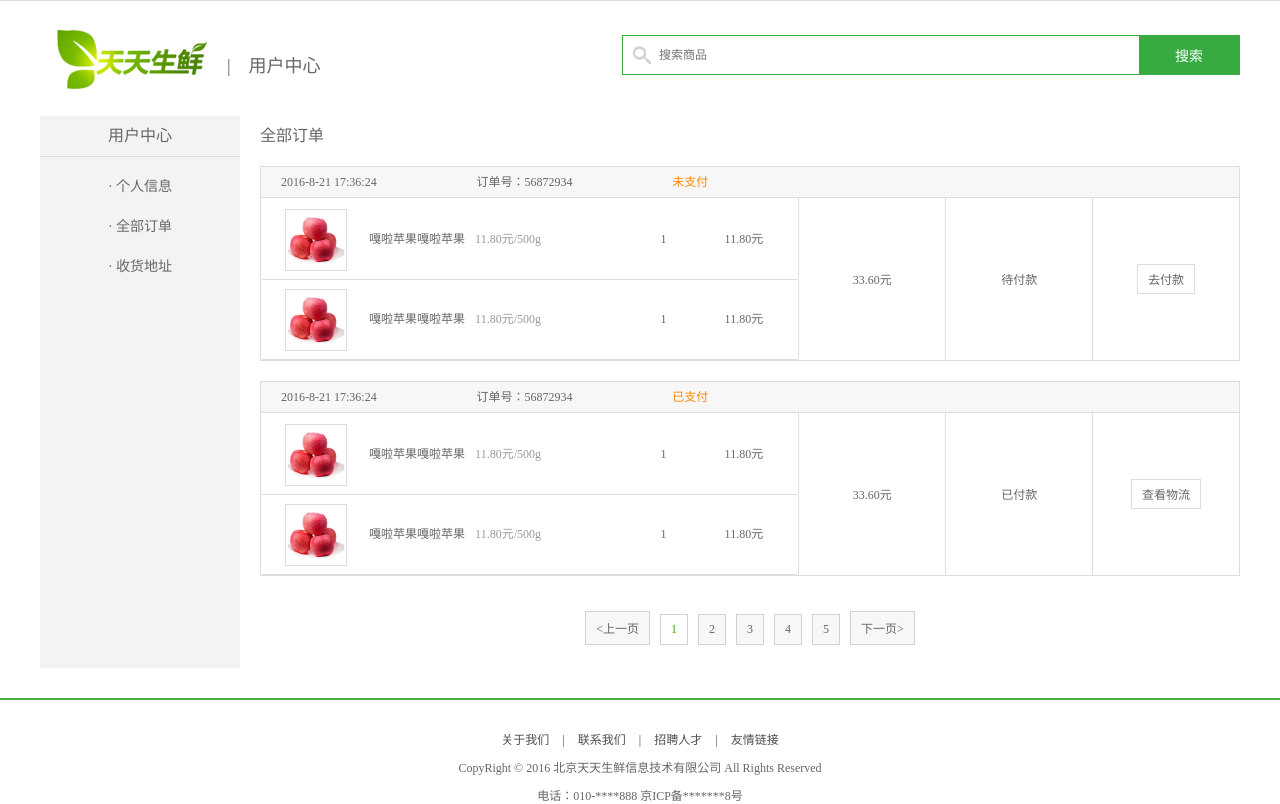
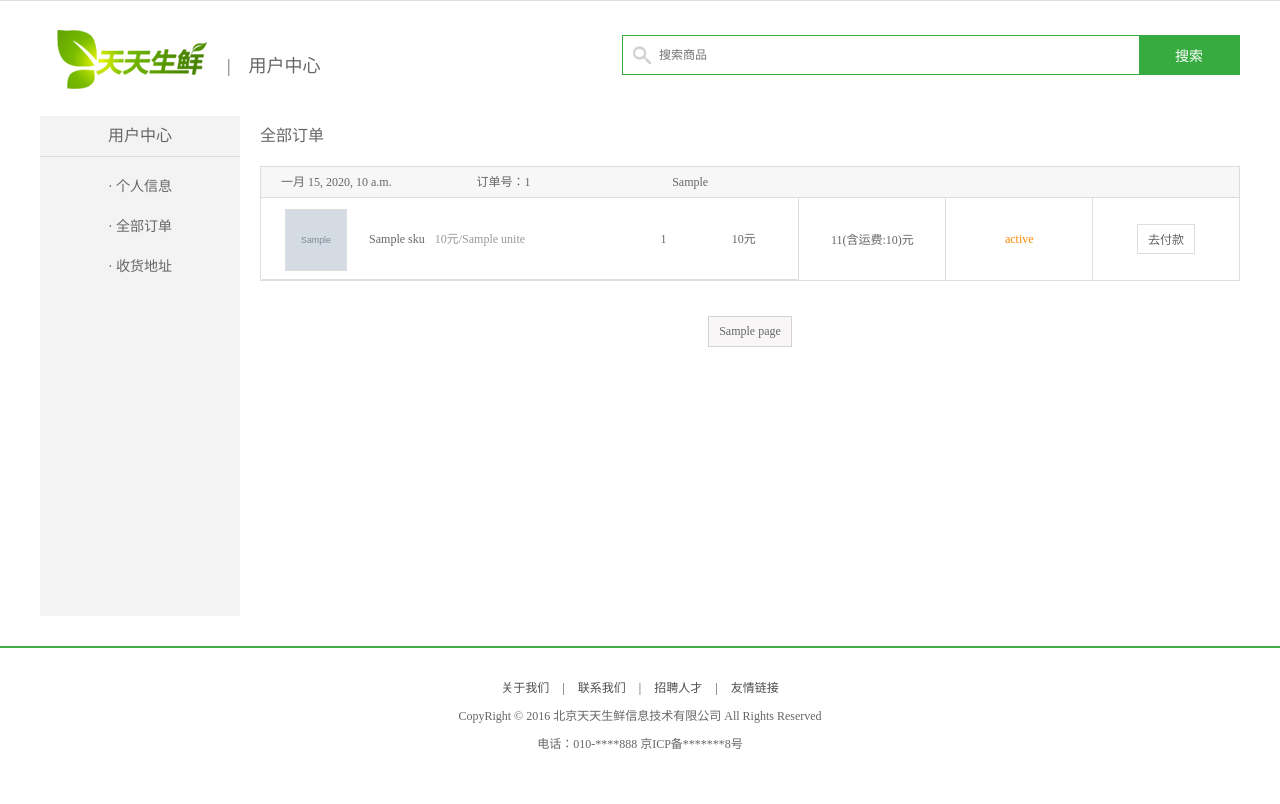
Before and after one commit to Samurai-XHe/dailyfresh, a Django app: template templates/user_center_order.html in a window 1280 px wide. Shown: the part 29-833 px from the top of the page. After the commit the page ends 778 px from the top, so only its background shows below. Run offline with Django 3.2, Linux system fonts and the light colour scheme; the template is opened without the code that fills it: most values are stand-ins (such as "Sample title", 1, 10 or a date in 2020); grey boxes marked "Sample" are stand-in pictures; parts of the project's set-up code (start-up, migrations or seed data) failed here and were passed over.

Commit message:
提交订单， 支付宝支付

```diff
--- a/apps/order/urls.py
+++ b/apps/order/urls.py
@@ -1,9 +1,10 @@
 from django.urls import path
-from .views import OrderPlaceView, OrderCommitView
+from .views import OrderPlaceView, OrderCommitView, OrderPayView
 
 
 app_name = 'order'
 urlpatterns = [
-    path('place', OrderPlaceView.as_view(), name='place'),  # 提交订单页面显示
-    path('commit', OrderCommitView.as_view(), name='commit'),  # 订单创建
+    path('place/', OrderPlaceView.as_view(), name='place'),  # 提交订单页面显示
+    path('commit/', OrderCommitView.as_view(), name='commit'),  # 订单创建
+    path('pay/', OrderPayView.as_view(), name='pay')
 ]
--- a/apps/user/urls.py
+++ b/apps/user/urls.py
@@ -9,6 +9,6 @@ urlpatterns = [
     path('login/', LoginView.as_view(), name='login'),  # 登录
     path('logout/', LogoutView.as_view(), name='logout'),  # 注销登录
     path('user/', UserInfoView.as_view(), name='user'),  # 用户中心-信息页
-    path('order/', OrderView.as_view(), name='order'),  # 用户中心-订单也
+    path('order/<int:page>/', OrderView.as_view(), name='order'),  # 用户中心-订单也
     path('address/', AddressView.as_view(), name='address'),  # 用户中心-地址页
 ]
--- a/requirements.txt
+++ b/requirements.txt
@@ -10,6 +10,8 @@ jieba==0.39
 kombu==4.2.1
 mysqlclient==1.3.13
 Pillow==5.3.0
+pycryptodomex==3.7.2
+python-alipay-sdk==1.8.0
 pytz==2018.7
 redis==2.10.6
 vine==1.1.4
--- a/templates/base.html
+++ b/templates/base.html
@@ -37,7 +37,7 @@
 					<span>|</span>
 					<a href="{% url 'cart:show' %}">我的购物车</a>
 					<span>|</span>
-					<a href="{% url 'user:order' %}">我的订单</a>
+					<a href="{% url 'user:order' 1 %}">我的订单</a>
 				</div>
 			</div>
 		</div>
--- a/templates/base_user_center.html
+++ b/templates/base_user_center.html
@@ -8,7 +8,7 @@
 			<h3>用户中心</h3>
 			<ul>
 				<li><a href="{% url 'user:user' %}" {% if page == 'user' %}class="active"{% endif %}>· 个人信息</a></li>
-				<li><a href="{% url 'user:order' %}" {% if page == 'order' %}class="active"{% endif %}>· 全部订单</a></li>
+				<li><a href="{% url 'user:order' 1 %}" {% if page == 'order' %}class="active"{% endif %}>· 全部订单</a></li>
 				<li><a href="{% url 'user:address' %}" {% if page == 'address' %}class="active"{% endif %}>· 收货地址</a></li>
 			</ul>
 		</div>
--- a/templates/user_center_order.html
+++ b/templates/user_center_order.html
@@ -1,74 +1,80 @@
 {% extends 'base_user_center.html' %}
+{% load staticfiles %}
 {% block right_content %}
 		<div class="right_content clearfix">
+                {% csrf_token %}
 				<h3 class="common_title2">全部订单</h3>
+                {% for order in order_page %}
 				<ul class="order_list_th w978 clearfix">
-					<li class="col01">2016-8-21 17:36:24</li>
-					<li class="col02">订单号：56872934</li>
-					<li class="col02 stress">未支付</li>
+					<li class="col01">{{ order.create_time }}</li>
+					<li class="col02">订单号：{{ order.order_id }}</li>
+					<li class="col02">{{ order.get_pay_method_display }}</li>
 				</ul>
 
 				<table class="order_list_table w980">
 					<tbody>
 						<tr>
 							<td width="55%">
+                                {% for order_sku in order.order_skus %}
 								<ul class="order_goods_list clearfix">
-									<li class="col01"><img src="images/goods02.jpg"></li>
-									<li class="col02">嘎啦苹果嘎啦苹果<em>11.80元/500g</em></li>
-									<li class="col03">1</li>
-									<li class="col04">11.80元</li>
+									<li class="col01"><img src="{{ order_sku.sku.image.url }}"></li>
+									<li class="col02">{{ order_sku.sku.name }}<em>{{ order_sku.price }}元/{{ order_sku.sku.unite }}</em></li>
+									<li class="col03">{{ order_sku.count }}</li>
+									<li class="col04">{{ order_sku.amount }}元</li>
 								</ul>
-								<ul class="order_goods_list clearfix">
-									<li class="col01"><img src="images/goods02.jpg"></li>
-									<li class="col02">嘎啦苹果嘎啦苹果<em>11.80元/500g</em></li>
-									<li class="col03">1</li>
-									<li class="col04">11.80元</li>
-								</ul>
+								{% endfor %}
 							</td>
-							<td width="15%">33.60元</td>
-							<td width="15%">待付款</td>
-							<td width="15%"><a href="#" class="oper_btn">去付款</a></td>
+							<td width="15%">{{ order.total_price|add:order.transit_price }}(含运费:{{ order.transit_price }})元</td>
+							<td width="15%" class="stress">{{ order.get_order_status_display }}</td>
+							<td width="15%"><a href="#" order_id="{{ order.order_id }}" status="{{ order.order_status }}" class="oper_btn">去付款</a></td>
 						</tr>
 					</tbody>
 				</table>
-
-				<ul class="order_list_th w978 clearfix">
-					<li class="col01">2016-8-21 17:36:24</li>
-					<li class="col02">订单号：56872934</li>
-					<li class="col02 stress">已支付</li>
-				</ul>
-				<table class="order_list_table w980">
-					<tbody>
-						<tr>
-							<td width="55%">
-								<ul class="order_goods_list clearfix">
-									<li class="col01"><img src="images/goods02.jpg"></li>
-									<li class="col02">嘎啦苹果嘎啦苹果<em>11.80元/500g</em></li>
-									<li class="col03">1</li>
-									<li class="col04">11.80元</li>
-								</ul>
-								<ul class="order_goods_list clearfix">
-									<li class="col01"><img src="images/goods02.jpg"></li>
-									<li class="col02">嘎啦苹果嘎啦苹果<em>11.80元/500g</em></li>
-									<li class="col03">1</li>
-									<li class="col04">11.80元</li>
-								</ul>
-							</td>
-							<td width="15%">33.60元</td>
-							<td width="15%">已付款</td>
-							<td width="15%"><a href="#" class="oper_btn">查看物流</a></td>
-						</tr>
-					</tbody>
-				</table>
-
+				{% endfor %}
 				<div class="pagenation">
-					<a href="#"><上一页</a>
-					<a href="#" class="active">1</a>
-					<a href="#">2</a>
-					<a href="#">3</a>
-					<a href="#">4</a>
-					<a href="#">5</a>
-					<a href="#">下一页></a>
+                    {% if order_page.has_previous %}
+					<a href="{% url 'user:order' order_page.previous_page_number %}"><上一页</a>
+                    {% endif %}
+                    {% for pindex in pages %}
+                        {% if pindex == order_page.number %}
+					        <a href="{% url 'user:order' pindex %}" class="active">{{ pindex }}</a>
+                        {% else %}
+					        <a href="{% url 'user:order' pindex %}">{{ pindex }}</a>
+                        {% endif %}
+					{% endfor %}
+                    {% if order_page.has_next %}
+					<a href="{% url 'user:order' order_page.next_page_number %}">下一页></a>
+                    {% endif %}
 				</div>
 		</div>
 {% endblock right_content %}
+{% block bottomfiles %}
+    <script src="{% static 'js/jquery-1.12.4.min.js' %}"></script>
+    <script>
+    $('.oper_btn').click(function () {
+        // 获取status
+        status = $(this).attr('status')
+        if (status == 1){
+            // 进行支付
+            // 获取订单id
+            order_id = $(this).attr('order_id')
+            csrf = $('input[name="csrfmiddlewaretoken"]').val()
+            // 组织参数
+            params = {'order_id':order_id, 'csrfmiddlewaretoken':csrf}
+            // 发起ajax post请求，访问/order/pay, 传递参数:order_id
+            $.post("{% url 'order:pay' %}", params, function (data) {
+                if (data.res == 3){
+                    // 引导用户到支付页面
+                    window.open(data.pay_url)
+                }
+                else{
+                    alert(data.errmsg)
+                }
+            })
+        }
+        else{
+            // 其他情况
+        }
+    })
+    </script>
+{% endblock bottomfiles %}
```
Also changed, not shown: apps/order/models.py (+8 -0 lines), apps/order/views.py (+132 -39 lines), apps/user/views.py (+65 -2 lines), templates/place_order.html (+17 -21 lines), 10 other files.
